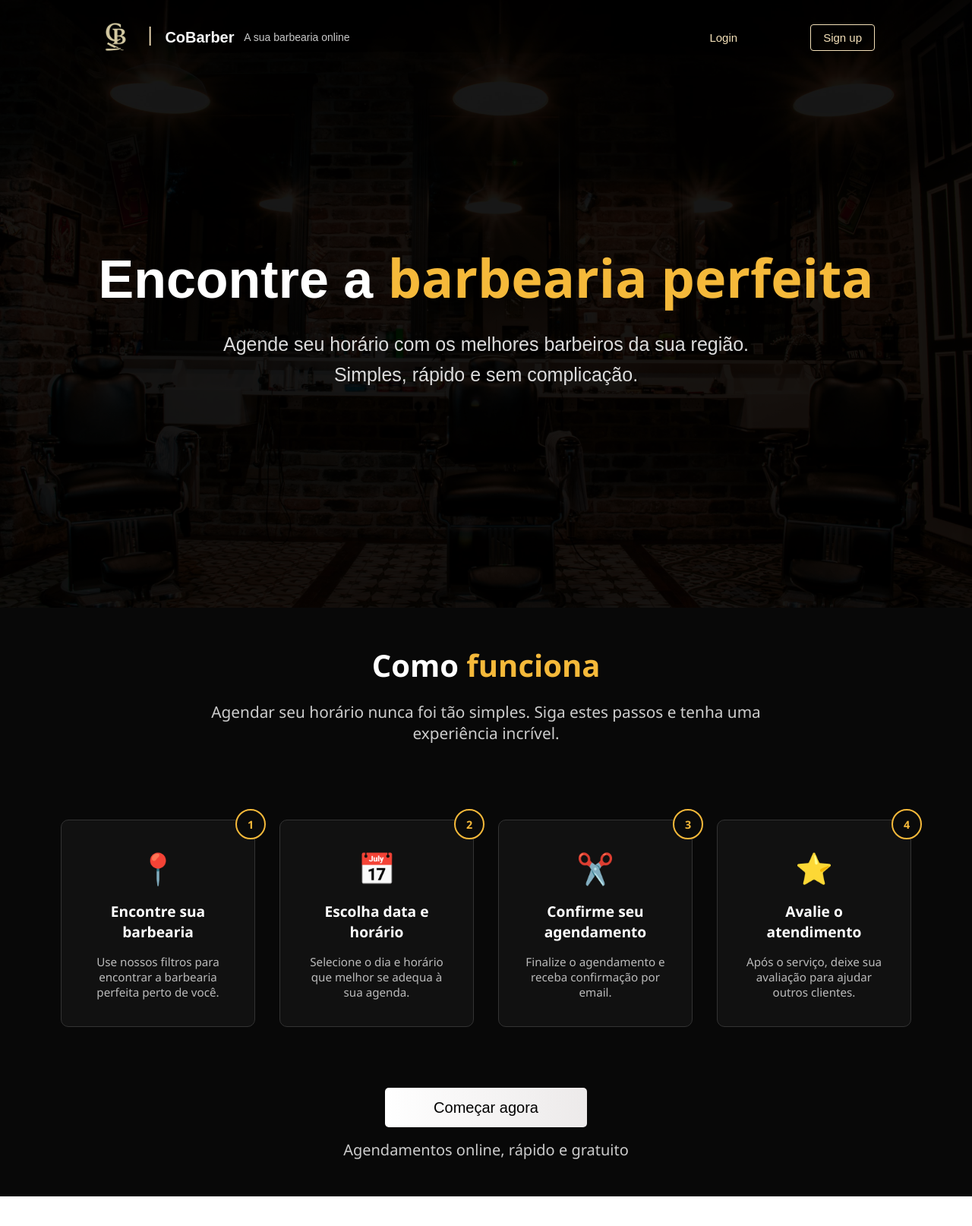
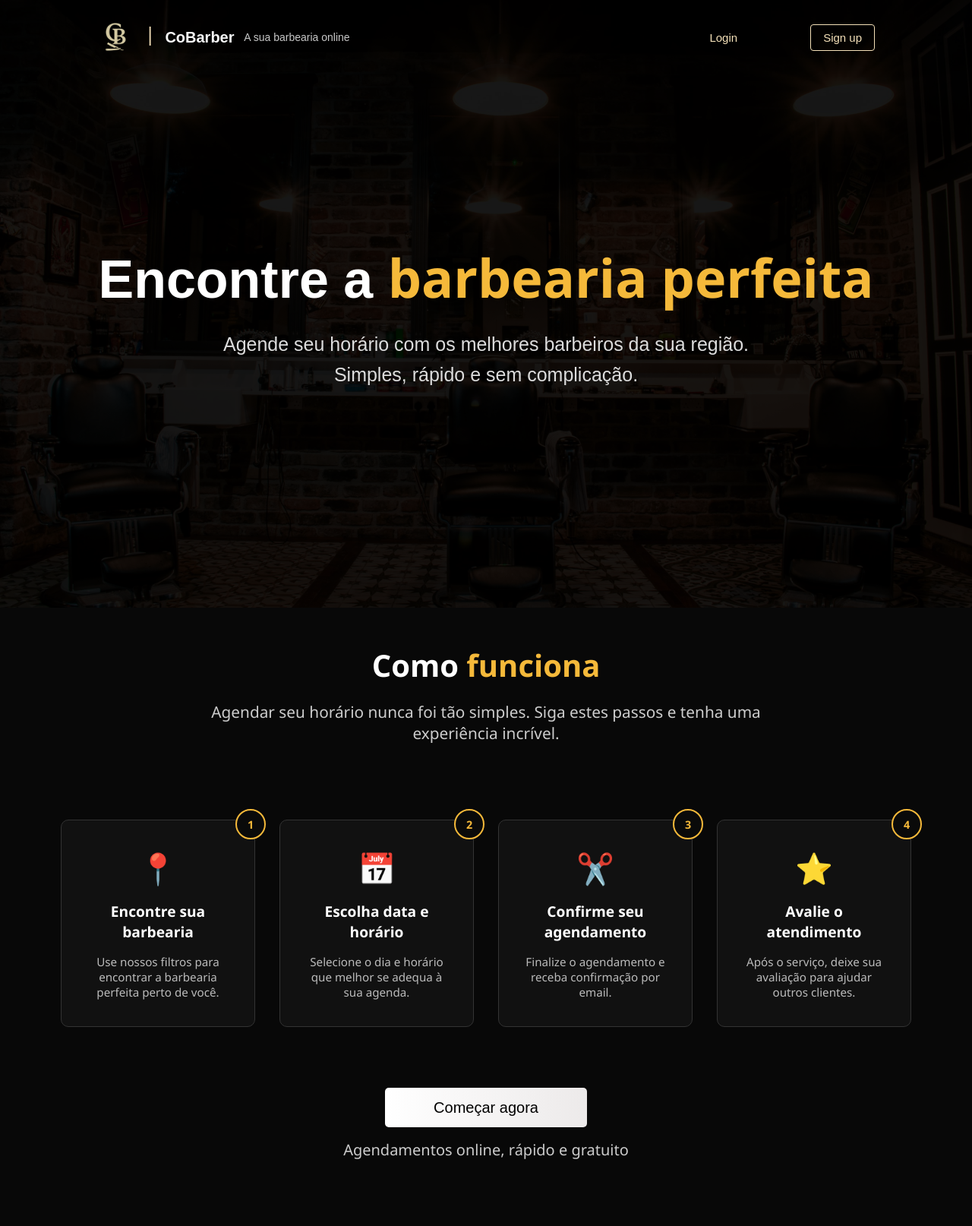
Before and after one commit to Cobarber-PI/cliente-frontend, a Vue app: page / in a window 1280 px wide. Shown: the top 1614 px of the page at 76% size. Before the commit the page ends 1575 px from the top, so only its background shows below. Built offline with nearby package versions, Linux system fonts and the light colour scheme.

Commit message:
feat: fix  #10

```diff
--- a/src/components/introducao.vue
+++ b/src/components/introducao.vue
@@ -68,11 +68,7 @@ const passos = [
 
     <div class="cards-wrapper">
       <div class="cards-container">
-      <div
-        v-for="(passo, index) in passos"
-        :key="index"
-        class="cartao-passo"
-      >
+        <div v-for="(passo, index) in passos" :key="index" class="cartao-passo">
           <div class="numero-passo">{{ index + 1 }}</div>
           <div class="icone">{{ passo.icone }}</div>
           <h3>{{ passo.titulo }}</h3>
@@ -207,7 +203,7 @@ header button:hover {
   color: #f5b93a;
 }
 
-.title-subt h1 .highlight{
+.title-subt h1 .highlight {
   color: #f5b93a;
 }
 
@@ -224,6 +220,7 @@ header button:hover {
 /* ---------- Cards principais ---------- */
 .flexibility {
   background-color: #080808;
+  height: 110vh;
   color: #ffffff;
   padding-bottom: 3rem;
 }
@@ -304,9 +301,17 @@ header button:hover {
 }
 
 @keyframes gradienteSuave {
-  0% { background-position: 0% 50%; }
-  50% { background-position: 100% 50%; }
-  100% { background-position: 0% 50%; }
+  0% {
+    background-position: 0% 50%;
+  }
+
+  50% {
+    background-position: 100% 50%;
+  }
+
+  100% {
+    background-position: 0% 50%;
+  }
 }
 
 .botao p {
@@ -332,7 +337,7 @@ header button:hover {
 
 .cartao-passo:hover {
   transform: translateY(-5px);
-  box-shadow: 0 6px 18px rgba(0,0,0,0.6);
+  box-shadow: 0 6px 18px rgba(0, 0, 0, 0.6);
 }
 
 .numero-passo {
@@ -375,5 +380,4 @@ header button:hover {
   color: #ccc;
   padding: 20px;
 }
-
 </style>
```
Lines whose indentation alone changed are shown as unchanged.
